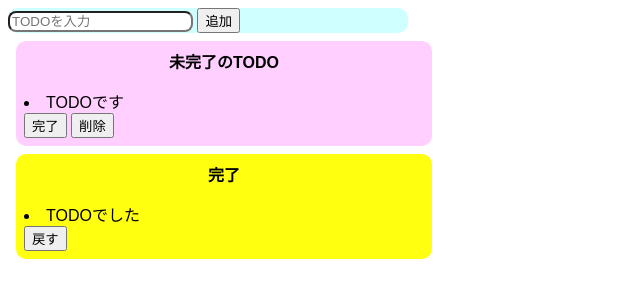
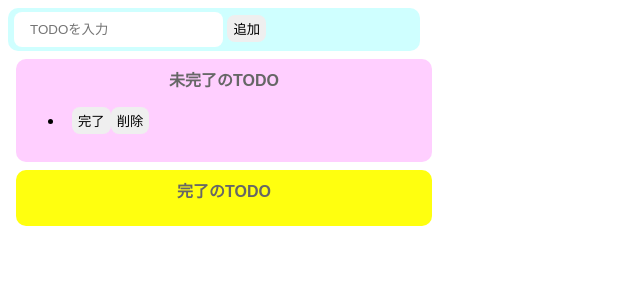
Before and after one commit to tenko02/test_codesandbox2, a website built with Parcel: page index.html in a window 1280 px wide. Both pictures are taken after a click on the button "追加". Shown: the whole page, without its empty margins (0-640 px from the left). Built offline with nearby package versions, Linux system fonts and the light colour scheme.

Commit message:
sample fix

```diff
--- a/index.html
+++ b/index.html
@@ -8,19 +8,17 @@
 
   <body>
     <div class="input-area">
-      <input placeholder="TODOを入力" />
-      <button>追加</button>
+      <input id="add-text" placeholder="TODOを入力" />
+      <button id="add-button">追加</button>
     </div>
     <div class="incomplate-area">
       <p class="title">未完了のTODO</p>
-      <li>TODOです</li>
-      <button>完了</button>
-      <button>削除</button>
+      <ul id="incomplate-list"></ul>
     </div>
     <div class="complate-area">
-      <p class="title">完了</p>
-      <li>TODOでした</li>
-      <button>戻す</button>
+      <p class="title">完了のTODO</p>
+      <ul id="complate-list"></ul>
     </div>
+    <script src="src/index.js"></script>
   </body>
 </html>
--- a/src/index.js
+++ b/src/index.js
@@ -1,4 +1,68 @@
 import "./styles.css";
 
-const num = [10,20];
-console.log(num);
+const onClickAdd = () => {
+  const inputText = document.getElementById("add-text").value;
+  document.getElementById("add-text").value = "";
+  //alert(inputText);
+  createIncompleteList(inputText);
+};
+
+// incomplate
+const deleteFromIncompleteList = (target) => {
+  document.getElementById("incomplate-list").removeChild(target);
+};
+
+// create-incomplate
+const createIncompleteList = (text) => {
+  // div 生成
+  const div = document.createElement("div");
+  div.className = "list-row";
+
+  const li = document.createElement("li");
+  li.innerText = text;
+
+  const complateButton = document.createElement("button");
+  complateButton.innerText = "完了";
+  complateButton.addEventListener("click", () => {
+    deleteFromIncompleteList(complateButton.parentNode);
+    const addTarget = complateButton.parentNode;
+    const text = addTarget.firstChild.innerText;
+    addTarget.textContent = null;
+    const li = document.createElement("li");
+    li.innerText = text;
+
+    const backButton = document.createElement("button");
+    backButton.innerText = "戻す";
+    backButton.addEventListener("click", () => {
+      createIncompleteList(backButton.parentNode.firstChild.innerText);
+      document
+        .getElementById("complate-list")
+        .removeChild(backButton.parentNode);
+    });
+
+    div.appendChild(li);
+    div.appendChild(backButton);
+
+    document.getElementById("complate-list").appendChild(addTarget);
+  });
+
+  const deleteButton = document.createElement("button");
+  deleteButton.innerText = "削除";
+  deleteButton.addEventListener("click", () => {
+    deleteFromIncompleteList(deleteButton.parentNode);
+  });
+
+  // divに追加
+  div.appendChild(li);
+  div.appendChild(complateButton);
+  div.appendChild(deleteButton);
+
+  // listに追加
+  document.getElementById("incomplate-list").appendChild(div);
+
+  console.log(div);
+};
+
+document
+  .getElementById("add-button")
+  .addEventListener("click", () => onClickAdd());
--- a/src/styles.css
+++ b/src/styles.css
@@ -3,11 +3,28 @@ body {
 }
 input {
   border-radius: 8px;
+  border: none;
+  outline: none;
+  padding: 10px 16px;
+}
+button {
+  border-radius: 8px;
+  border: none;
+  padding: 4px 6px;
+}
+button:hover {
+  background-color: #ff7fff;
+  color: #fff;
+  cursor: pointer;
+}
+li {
+  margin-right: 8px;
 }
 .input-area {
   background-color: #cfffff;
   width: 400px;
   border-radius: 10px;
+  padding: 4px 6px;
 }
 .incomplate-area {
   background-color: #ffcfff;
@@ -27,4 +44,10 @@ input {
   text-align: center;
   font-weight: bold;
   margin-top: 0px;
+  color: #666;
 }
+.list-row {
+  display: flex;
+  align-items: center;
+  padding-bottom: 4px;
+}
```
